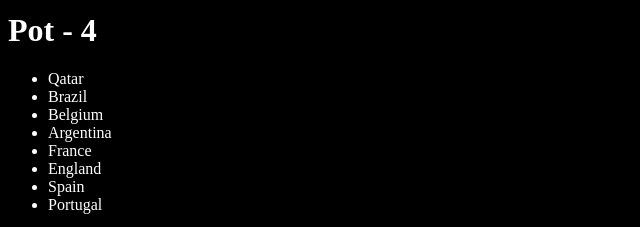
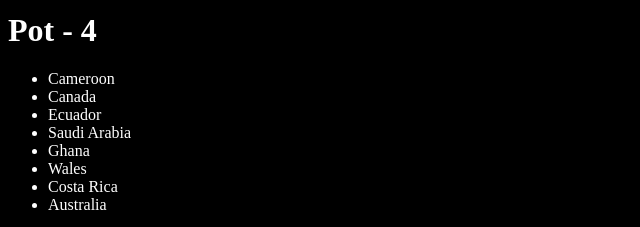
Before and after one commit to abdullah75f/Qatar-World-Cup-2022, a plain HTML site: page index.html in a window 1280 px wide. Shown: the part 2175-2402 px from the top of the page, without its empty margins (0-640 px from the left). Drawn offline with Linux system fonts and the light colour scheme.

Commit message:
qualified teams

```diff
--- a/index.html
+++ b/index.html
@@ -183,14 +183,14 @@
     <div class = "pot4">
         <h1>Pot - 4 </h1>
         <ul>
-            <li>Qatar</li>
-            <li>Brazil</li>
-            <li>Belgium</li>
-            <li>Argentina</li>
-            <li>France</li>
-            <li> England</li>
-            <li>Spain</li>
-            <li>Portugal</li>
+            <li>Cameroon</li>
+            <li>Canada</li>
+            <li>Ecuador</li>
+            <li>Saudi Arabia</li>
+            <li>Ghana</li>
+            <li> Wales</li>
+            <li>Costa Rica</li>
+            <li>Australia</li>
 
 
 
```
